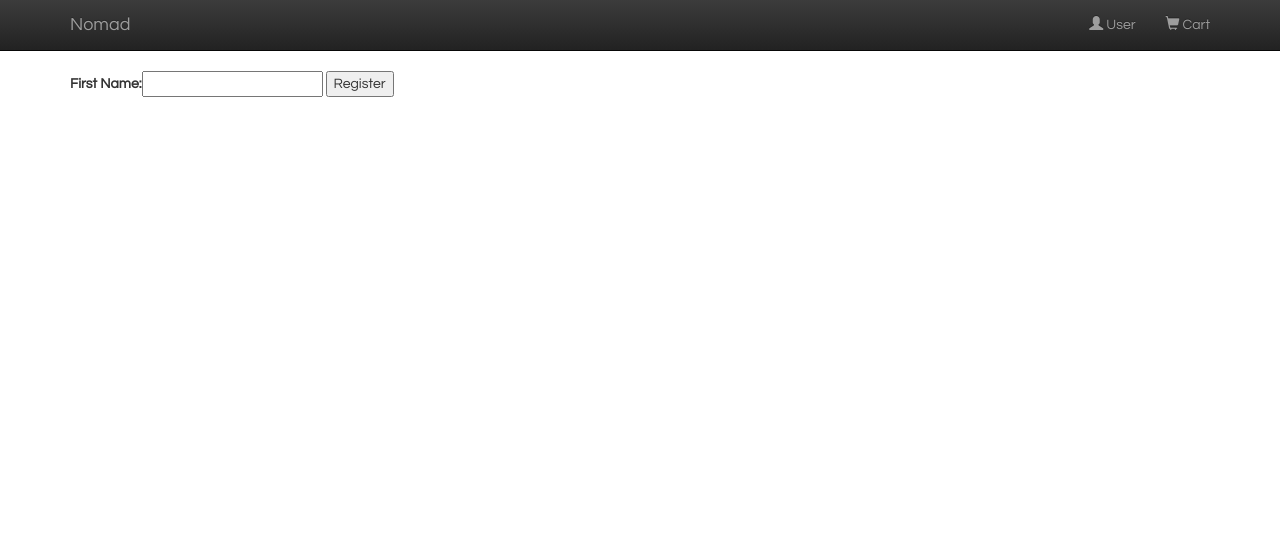
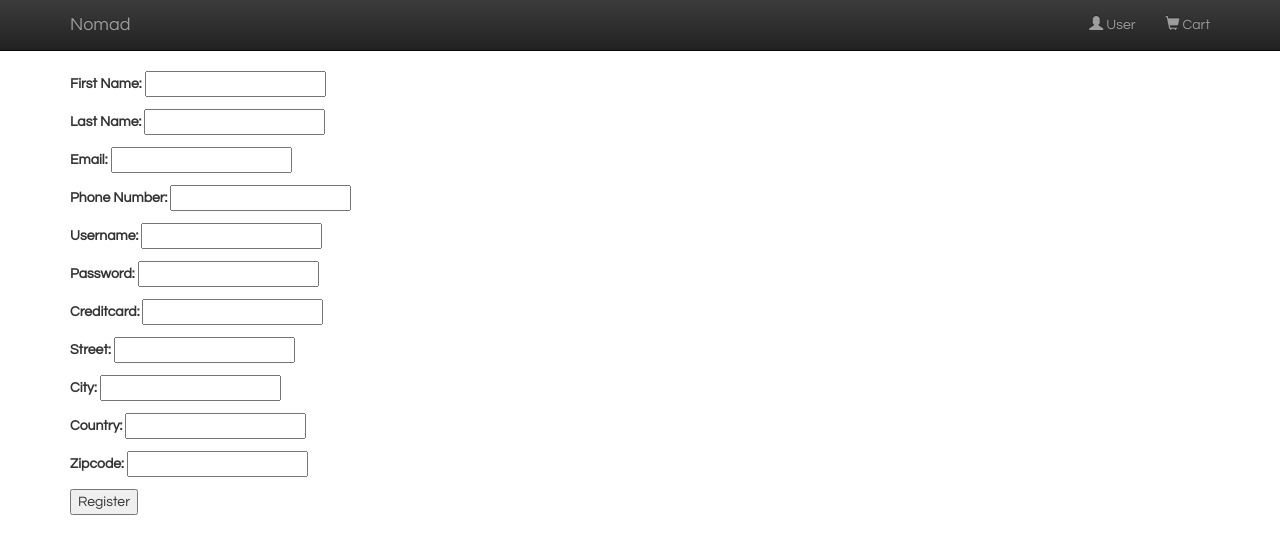
Before and after one commit to ajvarshneya/nomad, a Django app: page /users/create/ in a window 1280 px wide. Shown: the top 554 px of the page. Run offline with Django 3.2, Linux system fonts and the light colour scheme; some libraries are stand-ins or nearby versions.

Commit message:
Updated UserForm to include all fields

```diff
--- a/web-app/nomad/web/forms.py
+++ b/web-app/nomad/web/forms.py
@@ -1,4 +1,21 @@
-from django import forms
+from django import forms as forms
 
 class UserForm(forms.Form):
+	# Contact info
 	first_name = forms.CharField(label="First Name", max_length=50)
+	last_name = forms.CharField(label="Last Name", max_length=50)
+	email = forms.EmailField(label="Email")
+	phone_number = forms.CharField(label="Phone Number", max_length=11)
+
+	# Login info
+	username = forms.CharField(label="Username", max_length=50)
+	password = forms.CharField(label="Password", widget=forms.PasswordInput(), max_length=100)
+
+	# Payment info
+	creditcard = forms.CharField(max_length=17)
+
+	# Address info
+	street = forms.CharField(max_length=100)
+	city = forms.CharField(max_length=50)
+	country = forms.CharField(max_length=50)
+	zipcode = forms.CharField(max_length=9)
--- a/web-app/nomad/web/templates/web/user-create.html
+++ b/web-app/nomad/web/templates/web/user-create.html
@@ -2,9 +2,9 @@
 
 {% block content %}
 <div class="container">
-	<form action="#" method="post">
-		<!--{% csrf_token %}-->
-		{{ form }}
+	<form action="{% url 'web:users-create' %}" method="post">
+		{% csrf_token %}
+		{{ form.as_p}}
 		<input type="submit" value="Register" />
 	</form>
 </div>
--- a/web-app/nomad/web/views/users.py
+++ b/web-app/nomad/web/views/users.py
@@ -3,6 +3,7 @@ import urllib.parse
 import json
 
 from django.shortcuts import render
+from django.http import HttpResponseRedirect
 import web.forms as forms
 
 def create(request):
@@ -16,4 +17,17 @@ def __create_get(request):
 	return render(request, 'web/user-create.html', {'form': form})
 
 def __create_post(request):
-	pass
+	form = forms.UserForm(request.POST)
+
+	if form.is_valid():
+		# Copy the cleaded data items to data
+		data = {}
+		for field in form.cleaned_data:
+			data[field] = form.cleaned_data[field]
+
+		# TODO: Call exp service to create user
+
+		# TODO: Return the authenticator to the response redirect
+		return HttpResponseRedirect('/')
+	else:
+		return render(request, 'web/user-create.html', {'form': form})
```
